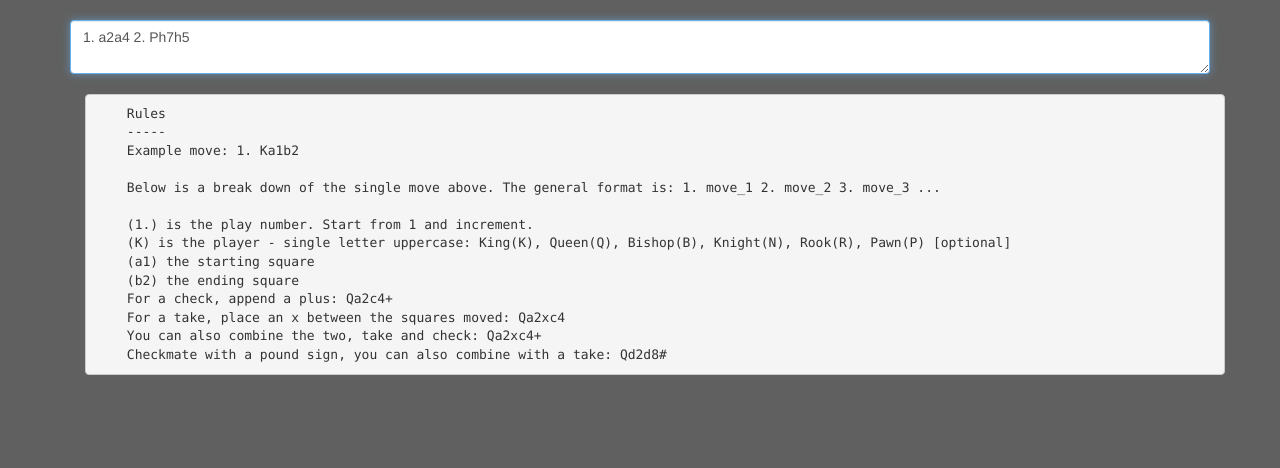
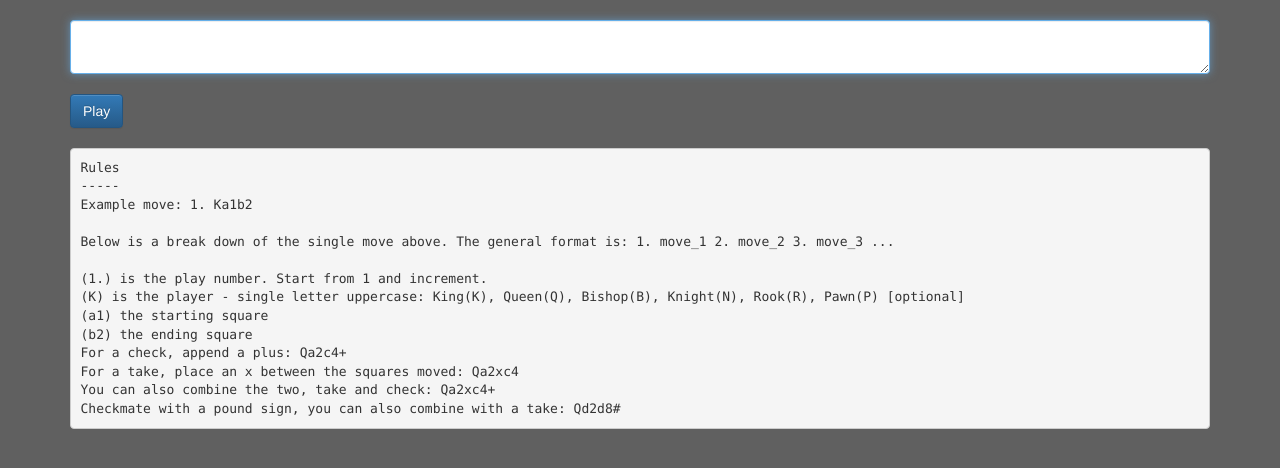
Before and after one commit to wsams/acnab, a PHP site: page / in a window 1280 px wide. Shown: the top 468 px of the page. Run offline with PHP 8.4, Linux system fonts and the light colour scheme; some libraries are stand-ins or nearby versions.

Commit message:
Persist game
Add button for saving game.

```diff
--- a/web/index.php
+++ b/web/index.php
@@ -4,14 +4,18 @@ ini_set('display_errors', 1);
 if (isset($_POST['a'])) {
 	$a = $_POST['a'];
 	if ($a === 'save') {
-        $command = escapeshellcmd("./chess.py '{$_POST['moves']}'");
+        $moves = preg_replace('/[^a-h1-9 \.]/', '', $_POST['moves']);
+        file_put_contents('chess.game', $moves);
+        $command = escapeshellcmd("./chess.py '{$moves}'");
         $board = shell_exec($command);
 		die(json_encode(array('status' => 'ok', 'board' => $board)));
 	}
 	die(json_encode(array('status' => 'unknown')));
 }
 
-$command = escapeshellcmd("./chess.py '1. a2a4 2. Ph7h5'");
+//$command = escapeshellcmd("./chess.py '1. a2a4 2. Ph7h5'");
+$game = file_exists('chess.game') ? file_get_contents('chess.game') : '';
+$command = escapeshellcmd("./chess.py '{$game}'");
 $board = shell_exec($command);
 
 $html = <<<eof
@@ -75,15 +79,14 @@ $html = <<<eof
 </head>
 <body>
     <div class="container">
-<table id="board">
-{$board}
-</table>
+        <table id="board">{$board}</table>
         <br>
-<textarea class="form-control" id="moves">1. a2a4 2. Ph7h5</textarea>
+        <textarea class="form-control" id="moves">{$game}</textarea>
         <br>
-<div class="container">
-<pre>
-    Rules
+        <button id="play" class="btn btn-primary">Play</button>
+        <br>
+        <br>
+        <pre>Rules
 -----
 Example move: 1. Ka1b2
 
@@ -96,9 +99,7 @@ $html = <<<eof
 For a check, append a plus: Qa2c4+
 For a take, place an x between the squares moved: Qa2xc4
 You can also combine the two, take and check: Qa2xc4+
-    Checkmate with a pound sign, you can also combine with a take: Qd2d8#
-</pre>
-</div>
+Checkmate with a pound sign, you can also combine with a take: Qd2d8#</pre>
     </div>
     <script type="text/javascript"
         src="https://code.jquery.com/jquery-2.2.3.min.js"
@@ -130,8 +131,9 @@ $html = <<<eof
 			};
 		};
         $(function() {
+			const moves = $('#moves').val();
             $('#moves').focus();
-            $('#moves').on('keyup', debounce(function() {
+            $('#play').on('click', function() {
 				$.ajax({
 					type: 'POST',
 					url: 'index.php',
@@ -143,7 +145,7 @@ $html = <<<eof
 					},
 					dataType: 'json'
 				});
-			}, 1000));
+			});
         });
     </script>
     </body>
```
Lines whose indentation alone changed are shown as unchanged.
